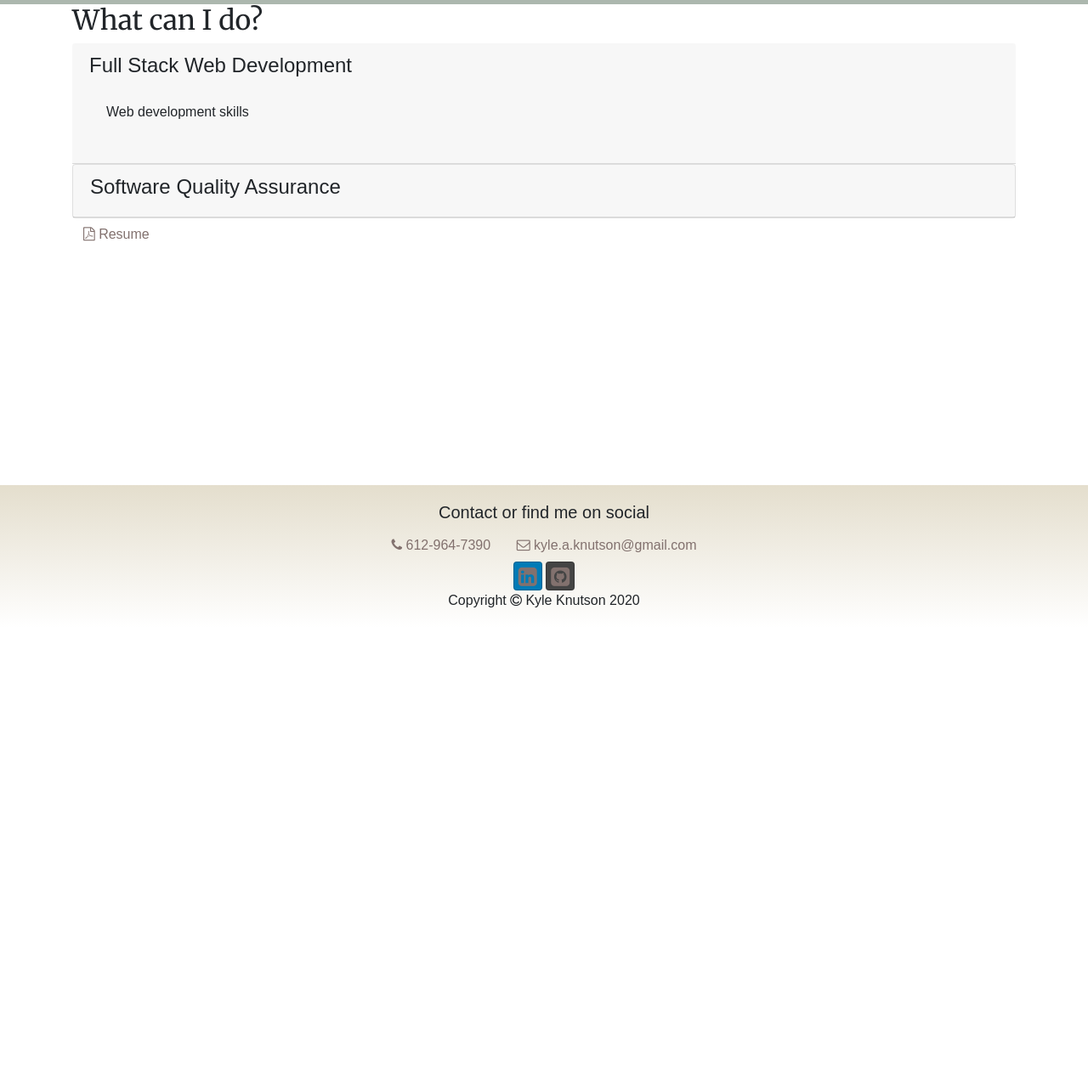
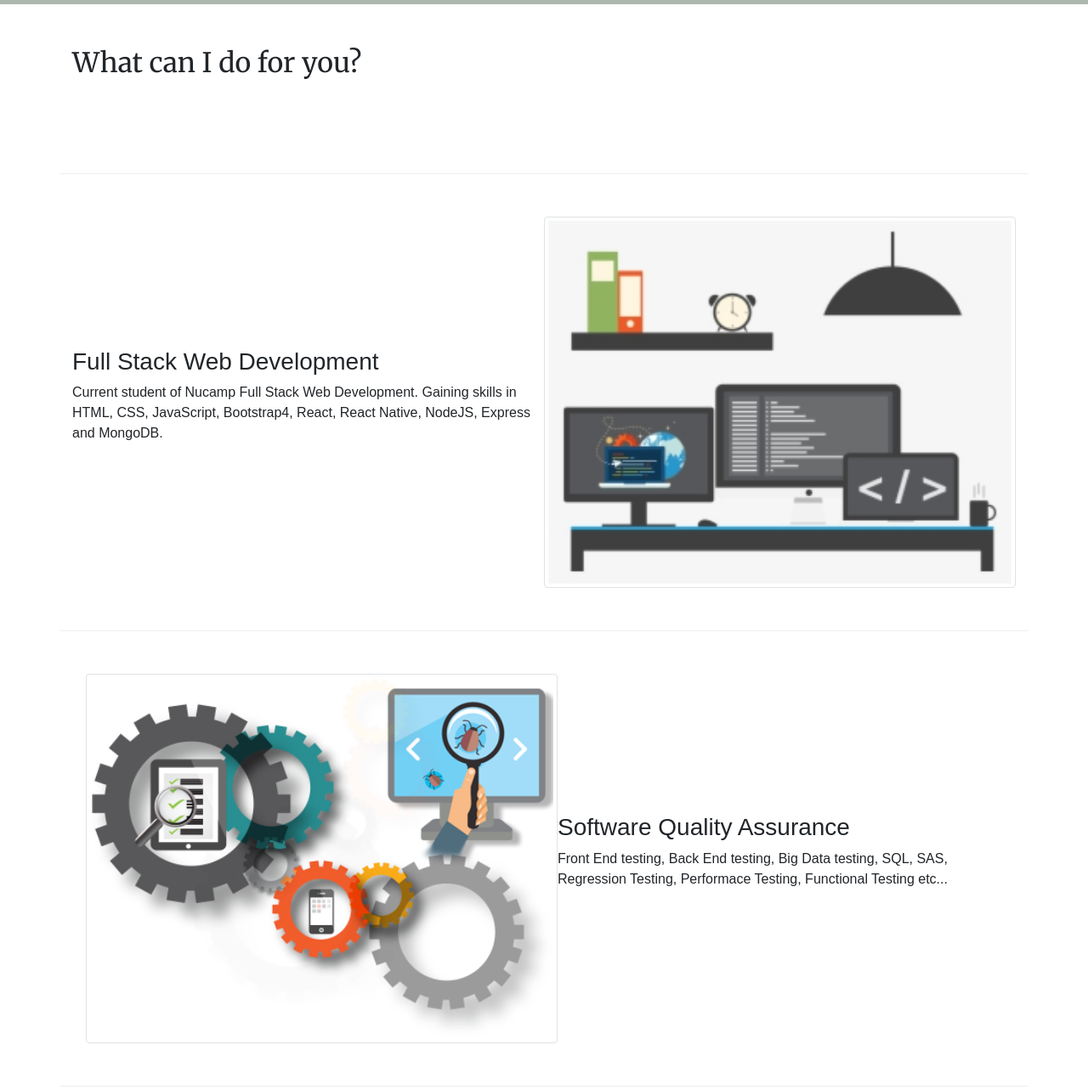
Before and after one commit to knut0341/portfolio, a website: page services.html in a window 1280 px wide. Shown: the part 61-1344 px from the top of the page at 85% size. Before the commit the page ends 800 px from the top, so only its background shows below. Drawn offline with nearby package versions, Linux system fonts and the light colour scheme.

Commit message:
services and footer changes

```diff
--- a/css/style.css
+++ b/css/style.css
@@ -27,6 +27,7 @@ body {
   .site-footer {
     background-image: linear-gradient(#e4decd, white);
     padding: 20px 0;
+    height: 100%;
     }
 
   .jumbotron {
--- a/services.html
+++ b/services.html
@@ -39,47 +39,62 @@
     <body>
         <div class="container">
 
-            <div class="row row-container">
+            <div class="row row-content">
                 <div class="col-12">
-                    <h2>What can I do?</h2>
-                    <div id="accordion">
-                        <div role="tab" class="card-header">
-                            <h4>
-                                <a data-toggle="collapse" data-target="#dev">
-                                    Full Stack Web Development
-                                </a>
-                            </h4>
-                            <div class="collapse show" id="dev" data-parent="#accordion">
-                                <div class="card-body">
-                                    <p class="d-none d-sm-block">Web development skills</p>
-                                </div>
-                            </div>
+                    <h2>What can I do for you?</h2>
+
+                </div>
+            </div>
+            <div class="row row-content align-items-center">
+
+                <div class="col">
+                    <div class="media">
+
+                        <div class="media-body align-self-center">
+                            <h3>Full Stack Web Development</h3>
+                            <p class="d-none d-sm-block">Current student of Nucamp Full Stack Web Development. Gaining skills in HTML, CSS, JavaScript, Bootstrap4, React, React Native, NodeJS, Express and MongoDB.</p>
                         </div>
-                        <div class="card">
-                            <div role="tab" class="card-header">
-                                <h4>
-                                    <a class="collapsed" data-toggle="collapse" data-target="#qa">
-                                        Software Quality Assurance
-                                    </a>
-                                </h4>
-                                <div class="collapse" id="qa" data-parent="#accordion">
-                                    <div class="card-body">
-                                        <p class="d-none d-sm-block">lots of QA Experience</p>
-                                   </div>
-                                </div>
-                            </div>
-                        </div>
+                        <img class="d-flex ml-3 img-fluid w-50 img-thumbnail" src="images/web-development.png" alt="Dev"/>
                     </div>
                 </div>
             </div>
+            <div class="row row-content align-items-center">
+
+                <div class="col">
+                    <div class="media">
+                        <img class="d-flex ml-3 img-fluid w-50 img-thumbnail" src="images/QA.png" alt="SQA"/>
+                        <div class="media-body align-self-center">
+                            <h3>Software Quality Assurance</h3>
+                            <p class="d-none d-sm-block">Front End testing, Back End testing, Big Data testing, SQL, SAS, Regression Testing, Performace Testing, Functional Testing etc... </p>
+                        </div>
+
+                    </div>
+                </div>
+            </div>
+            <div class="row row-content align-items-center">
+
+                <div class="col">
+                    <div class="media">
+
+                        <div class="media-body align-self-center">
+                            <h3>Analyst and Implementation</h3>
+                            <p class="d-none d-sm-block">Elicit requirements, collaberate with stakeholders, release updates and new software into production</p>
+                        </div>
+                        <img class="d-flex ml-3 img-fluid w-50 img-thumbnail" src="images/BAImp.png" alt="BA"/>
+                    </div>
+                </div>
+            </div>
+
+
             <div class="row row-container">
                 <div class="col-12">
                     <a role="button" class="btn btn-link" href="pdf_location"><i class="fa fa-file-pdf-o"></i> Resume</a>
-
+                 </div>
+            </div>
         </div>
     </body>
 
-    <footer class="site-footer fixed-bottom">
+    <footer class="site-footer">
         <div class="container">
             <div class="row">
                 <div class="col-12 text-center">
```
Also changed, not shown: contactme.html (+1 -1 lines), portfolio.html (+1 -1 lines), projects.html (+1 -1 lines), images/BAImp.png (added), images/Developer.png (added), images/QA.png (added), images/web-development.png (added).
